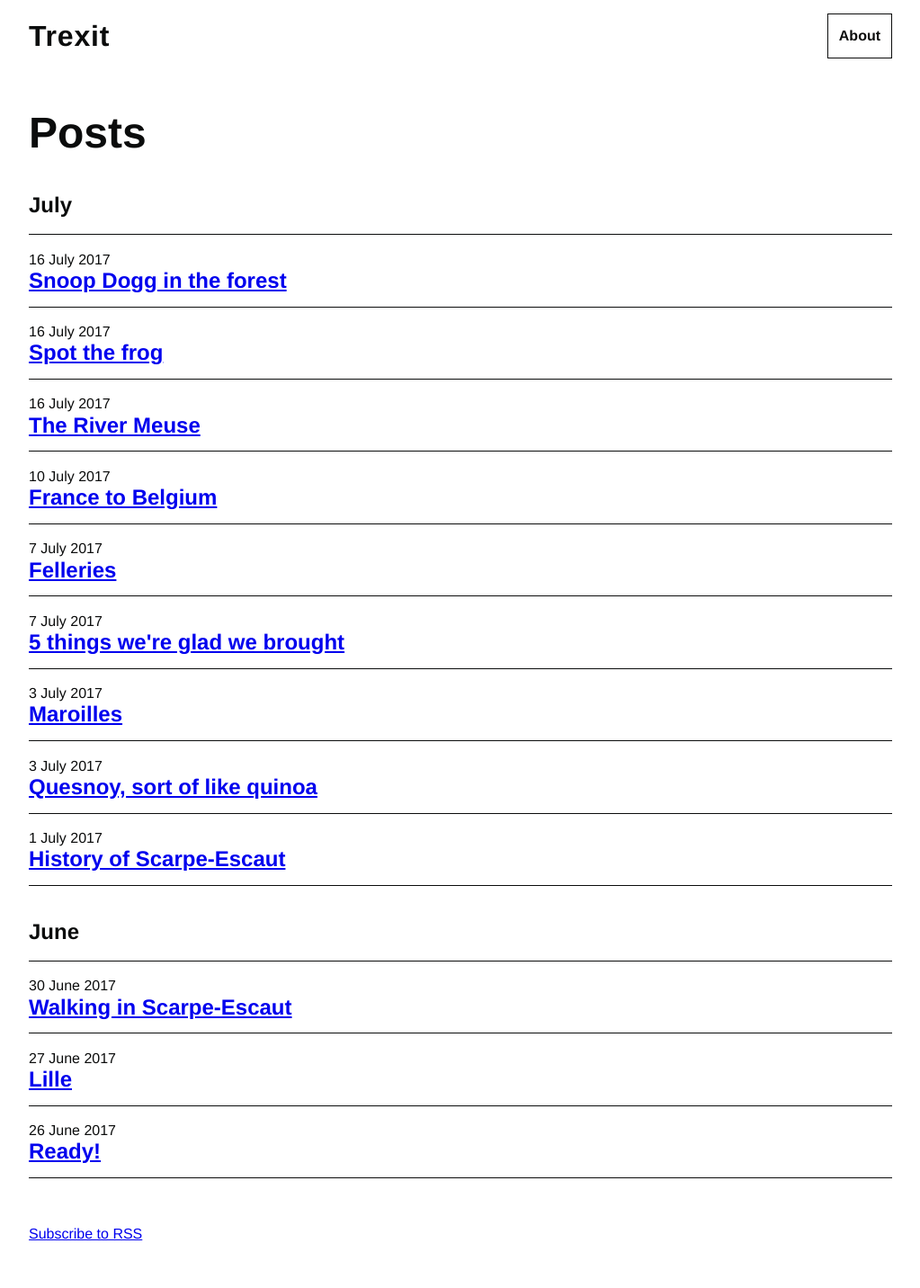
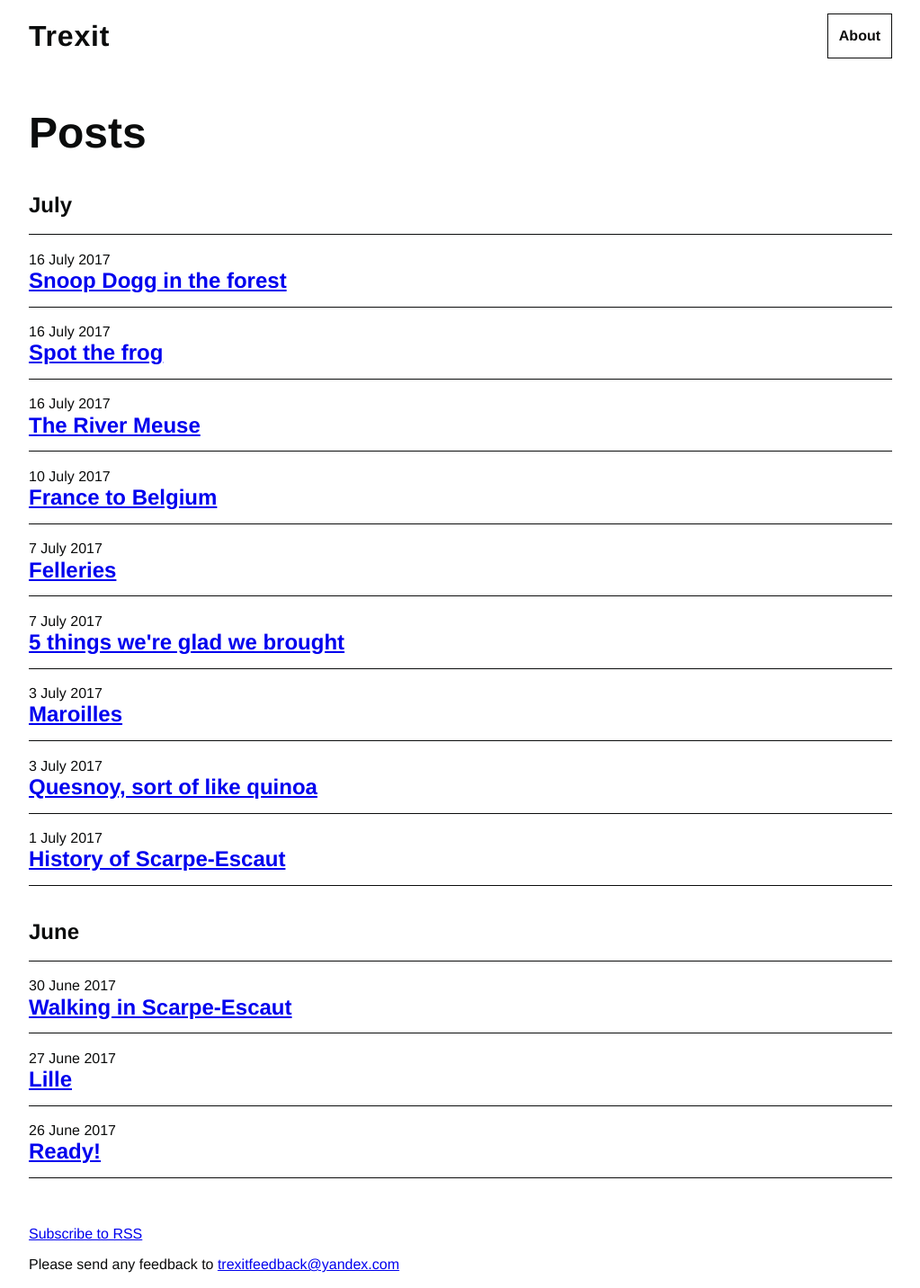
Before and after one commit to tombye/trexit, a Jekyll site: the page built from index.md, in a window 1280 px wide. Shown: the whole page at 90% size, without its empty margins (128-1151 px from the left). Built offline with Jekyll 4.4.1, drawn with Linux system fonts in a browser that asks for light colours; before the commit the page ends 1397 px from its top, so only the background shows below that.

Commit message:
Add feedback link to homepage

```diff
--- a/_layouts/home.html
+++ b/_layouts/home.html
@@ -18,4 +18,5 @@ layout: default
   </ul>
   {% endfor %}
   <p class="rss-subscribe"><a href="{{ "/feed.xml" | relative_url }}">Subscribe to RSS</a></p>
+  <p>Please send any feedback to <a href="trexitfeedback@yandex.com">trexitfeedback@yandex.com</a></p>
 </div>
```
